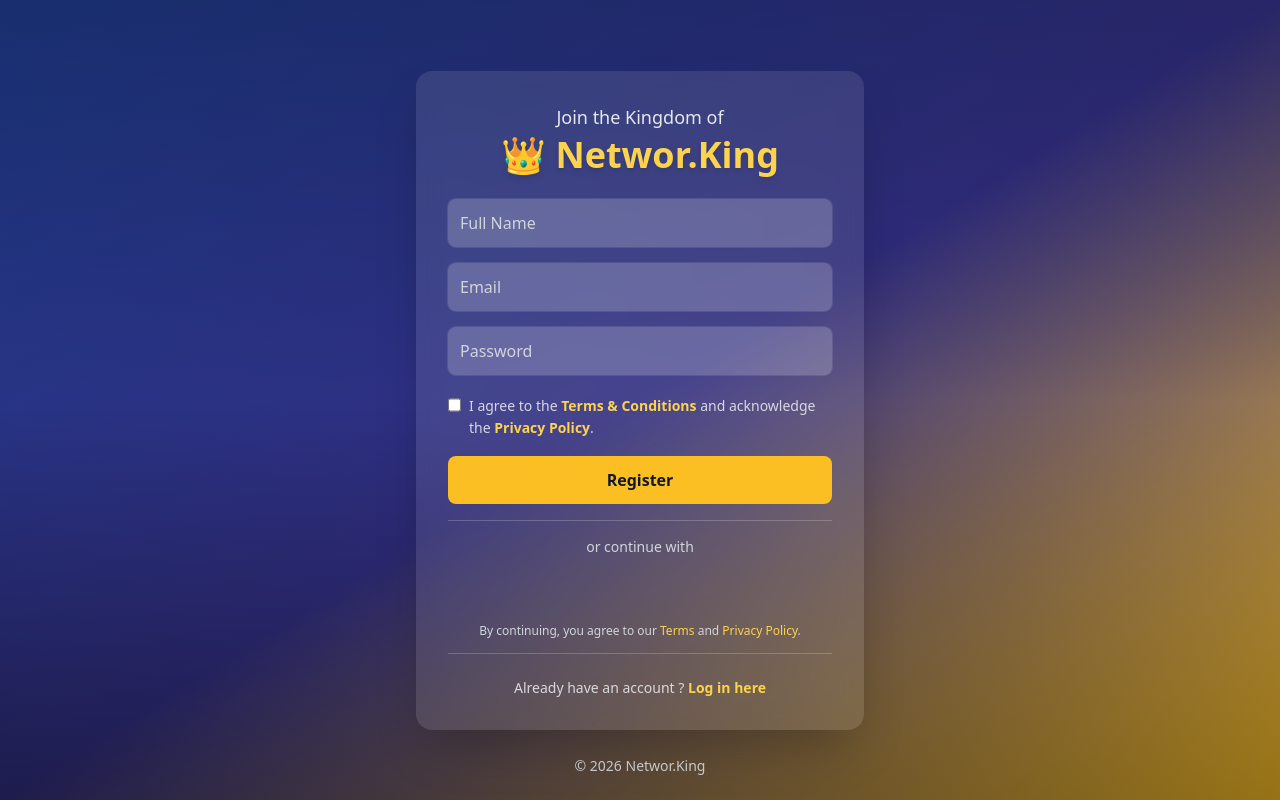
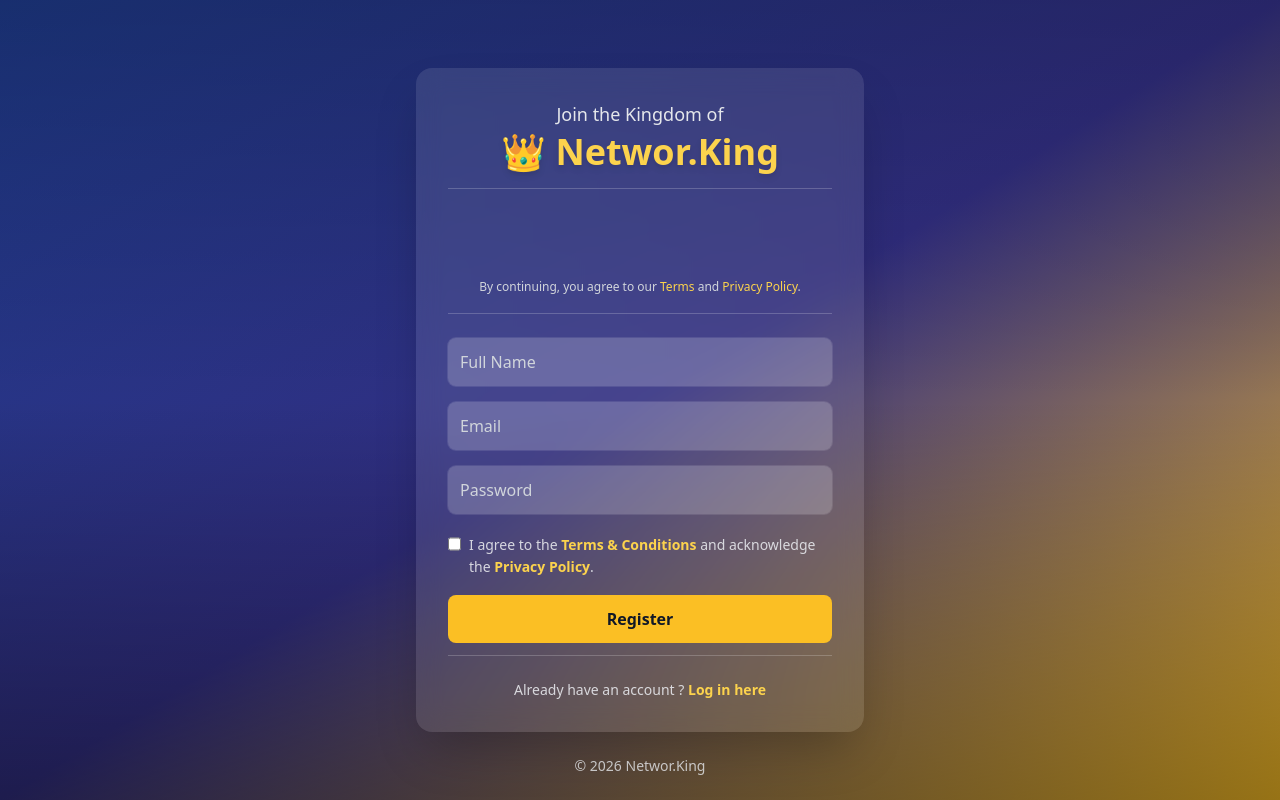
Before and after one commit to vahzakaryan-del/network-king-frontend, a Next.js app: page /register in a window 1280 px wide. Built offline with nearby package versions, Linux system fonts and the light colour scheme; no server answers.

Commit message:
register fix

```diff
--- a/src/app/register/page.tsx
+++ b/src/app/register/page.tsx
@@ -56,6 +56,7 @@ const interval = setInterval(async () => {
   if (attempts > 60) { // stop after ~5 minutes
   clearInterval(interval);
   console.log("Stopped verification polling");
+  setMessage("Verification timed out. Please resend the email.");
   return;
 }
 
@@ -80,7 +81,7 @@ const interval = setInterval(async () => {
 
   return () => clearInterval(interval);
 
-}, [waitingVerification, formData.email]);
+}, [waitingVerification, formData.email, router]);
 
   useEffect(() => {
   const id = setInterval(() => setNowMs(Date.now()), 1000);
@@ -110,7 +111,7 @@ const isCoolingDown = cooldownSecondsLeft > 0;
   }
 
  if (name === "email") {
-  setEmailStarted(value.length > 0);
+  setEmailStarted(/.+@.+\..+/.test(value));
 
   setFormData((prev) => ({
     ...prev,
@@ -208,9 +209,75 @@ const isCoolingDown = cooldownSecondsLeft > 0;
               Join the Kingdom of
             </h2>
 
-            <h1 className="mt-1 text-3xl font-extrabold text-amber-300 drop-shadow-md sm:text-4xl">
+            <h1 className="mt-1 mb-1 text-3xl font-extrabold text-amber-300 drop-shadow-md sm:text-4xl">
               👑 Networ.King
             </h1>
+
+            <div className="h-px mt-4 mb-6 flex-1 bg-white/20" />
+
+            {!waitingVerification && (
+  <>
+
+
+<div className="flex mb-2 flex-col items-center gap-2">
+
+  <GoogleLogin
+    theme="filled_black"
+    shape="pill"
+    size="large"
+    onSuccess={async (credentialResponse) => {
+      try {
+
+        const ref = refFromUrl || localStorage.getItem("ref") || "";
+
+        const res = await fetch(
+          `${process.env.NEXT_PUBLIC_API_URL}/auth/google`,
+          {
+            method: "POST",
+            headers: { "Content-Type": "application/json" },
+            body: JSON.stringify({
+              token: credentialResponse.credential ?? "",
+              ref: ref || undefined,
+            }),
+          }
+        );
+
+        const data = await res.json();
+
+        if (!res.ok) {
+  console.error("Google login failed");
+  setMessage("❌ Google login failed. Try again.");
+  return;
+}
+
+        localStorage.setItem("token", data.token);
+        localStorage.setItem("userId", String(data.user?.id ?? ""));
+        localStorage.setItem("userName", String(data.user?.name ?? ""));
+        localStorage.setItem("avatar", String(data.user?.avatar ?? ""));
+        localStorage.removeItem("ref");
+
+        router.push("/dashboard");
+
+      } catch (err) {
+        console.error("Google auth error", err);
+      }
+    }}
+    onError={() => setMessage("❌ Google login failed. Try again.")}
+  />
+
+  <p className="text-xs mt-4 text-gray-300 text-center leading-relaxed">
+
+By continuing, you agree to our
+<Link href="/terms" className="text-amber-300 hover:underline">  Terms </Link>
+ and
+<Link href="/privacy" className="text-amber-300 hover:underline"> Privacy Policy</Link>.
+</p>
+
+</div>
+</> )}
+
+<div className="h-px mt-4 flex-1 bg-white/20" />
+
 
             {(refFromUrl ||
               (typeof window !== "undefined" &&
@@ -263,7 +330,7 @@ const isCoolingDown = cooldownSecondsLeft > 0;
            onChange={handleChange}
            required
            minLength={8}
-           title="Password must be at least 6 characters"
+           title="Password must be at least 8 characters"
            autoComplete="new-password"
               className="w-full rounded-lg bg-white/20 p-3 text-white placeholder-gray-300 outline-none ring-1 ring-white/10 focus:ring-2 focus:ring-amber-400"
             />
@@ -277,14 +344,14 @@ const isCoolingDown = cooldownSecondsLeft > 0;
                 className="mt-0.5 h-4 w-4 accent-amber-400"
               />
               <span className="leading-relaxed">
-                I agree to the{" "}
+                I agree to the {" "}
                 <Link
                   href="/terms"
                   target="_blank"
                   className="font-semibold text-amber-300 hover:underline"
                 >
                    Terms & Conditions
-                </Link>{" "}
+                </Link> {" "}
                  and acknowledge the{" "}
                 <Link
                   href="/privacy"
@@ -306,68 +373,7 @@ const isCoolingDown = cooldownSecondsLeft > 0;
             </button>
           </form>
           )}
-{!waitingVerification && (
-  <>
-  <div className="h-px mt-4 flex-1 bg-white/20" />
-<div className="my-4 text-center text-sm text-gray-300">
-  or continue with
-</div>
 
-<div className="flex flex-col items-center gap-2">
-
-  <GoogleLogin
-    theme="filled_black"
-    shape="pill"
-    size="large"
-    onSuccess={async (credentialResponse) => {
-      try {
-
-        const ref = refFromUrl || localStorage.getItem("ref") || "";
-
-        const res = await fetch(
-          `${process.env.NEXT_PUBLIC_API_URL}/auth/google`,
-          {
-            method: "POST",
-            headers: { "Content-Type": "application/json" },
-            body: JSON.stringify({
-              token: credentialResponse.credential ?? "",
-              ref: ref || undefined,
-            }),
-          }
-        );
-
-        const data = await res.json();
-
-        if (!res.ok) {
-          console.error("Google login failed");
-          return;
-        }
-
-        localStorage.setItem("token", data.token);
-        localStorage.setItem("userId", String(data.user?.id ?? ""));
-        localStorage.setItem("userName", String(data.user?.name ?? ""));
-        localStorage.setItem("avatar", String(data.user?.avatar ?? ""));
-        localStorage.removeItem("ref");
-
-        router.push("/dashboard");
-
-      } catch (err) {
-        console.error("Google auth error", err);
-      }
-    }}
-    onError={() => console.log("Google Login Failed")}
-  />
-
-  <p className="text-xs text-gray-300 text-center leading-relaxed">
-
-By continuing, you agree to our
-<Link href="/terms" className="text-amber-300 hover:underline"> Terms </Link>
- and
-<Link href="/privacy" className="text-amber-300 hover:underline"> Privacy Policy</Link>.
-</p>
-
-</div>
-</> )}
 
           {waitingVerification && (
 
```
Lines whose indentation alone changed are shown as unchanged.
